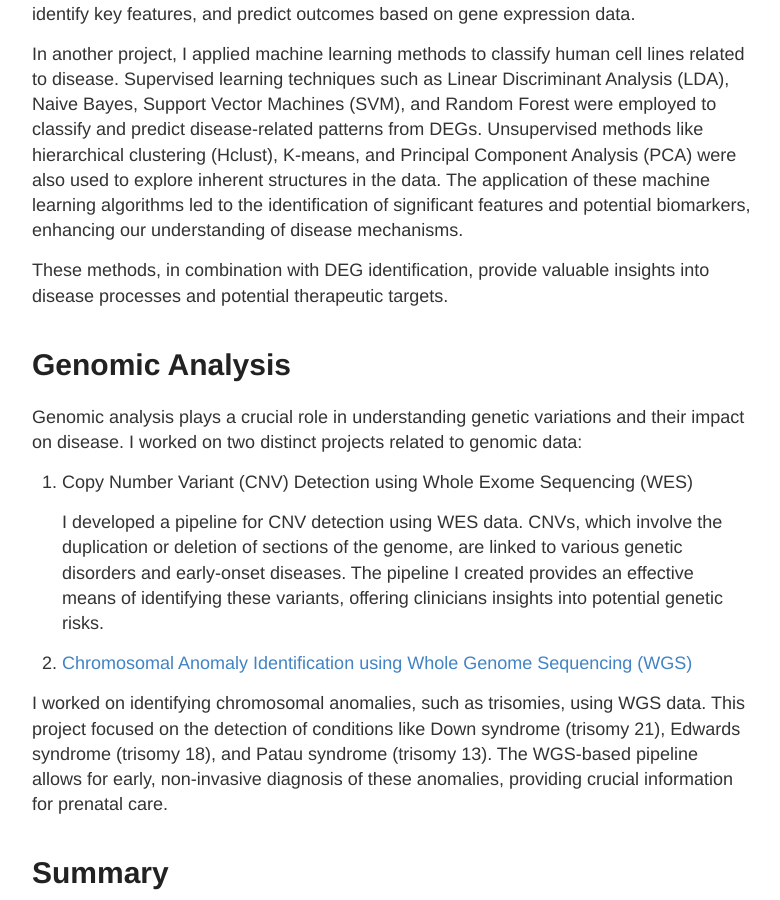
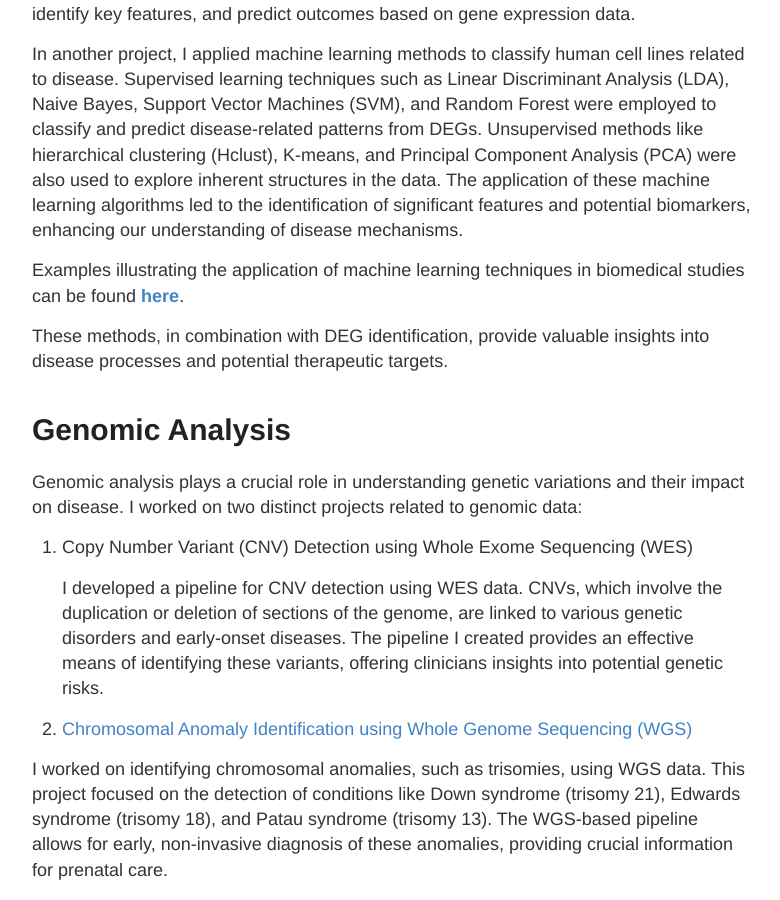
Before and after one commit to vanngocthuyla/vanngocthuyla.github.io, a Jekyll site: the page built from _pages/omics.md, in a window 1280 px wide and 900 px high, scrolled down 2032 px. Shown: the whole window, without its empty margins (248-1028 px from the left). Built offline with Jekyll 4.4.1, drawn with Linux system fonts in a browser that asks for light colours.

Commit message:
Update omics.md

```diff
--- a/_pages/omics.md
+++ b/_pages/omics.md
@@ -25,6 +25,8 @@ After identifying DEGs, the next step is to further analyze the results using ma
 
 In another project, I applied machine learning methods to classify human cell lines related to disease. Supervised learning techniques such as Linear Discriminant Analysis (LDA), Naive Bayes, Support Vector Machines (SVM), and Random Forest were employed to classify and predict disease-related patterns from DEGs. Unsupervised methods like hierarchical clustering (Hclust), K-means, and Principal Component Analysis (PCA) were also used to explore inherent structures in the data. The application of these machine learning algorithms led to the identification of significant features and potential biomarkers, enhancing our understanding of disease mechanisms.
 
+Examples illustrating the application of machine learning techniques in biomedical studies can be found [**here**](https://vanngocthuyla.github.io/_pages/machine_learning).
+
 These methods, in combination with DEG identification, provide valuable insights into disease processes and potential therapeutic targets.
 
 # Genomic Analysis
```
